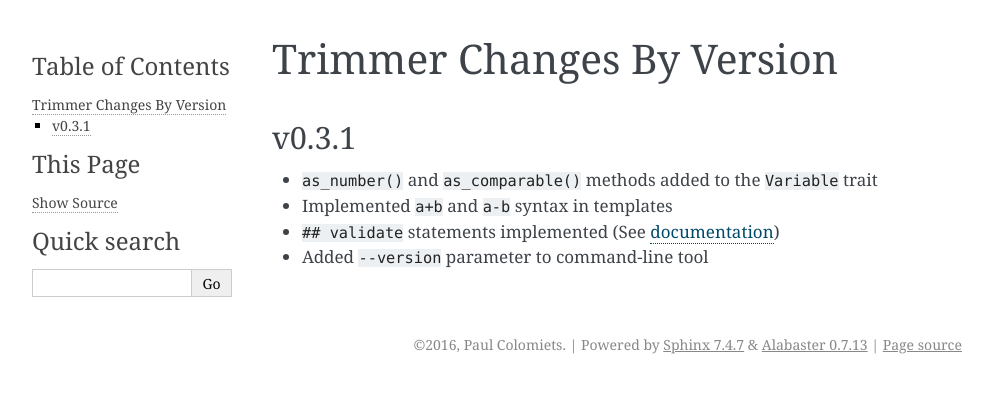
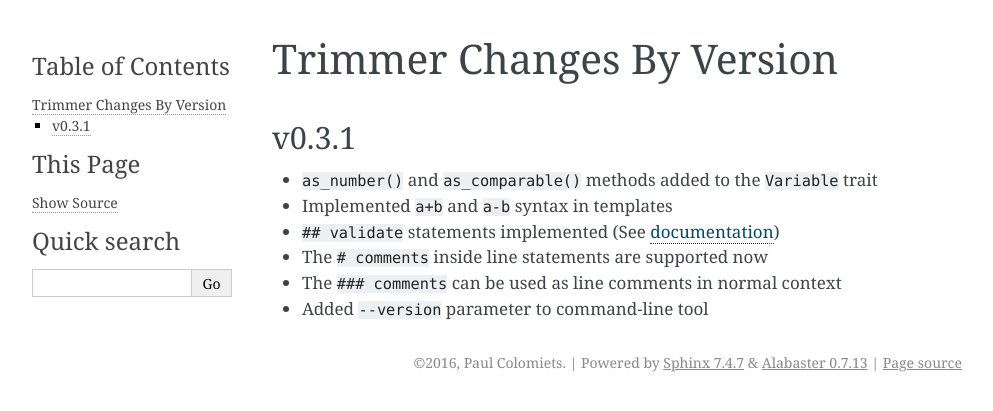
Before and after one commit to tailhook/trimmer, a Sphinx documentation site: the page built from doc/changelog.rst, in a window 1280 px wide. Shown: the top 411 px of the page, without its empty margins (148-1141 px from the left). Built offline with Sphinx 7.4.7, drawn with Linux system fonts in a browser that asks for light colours.

Commit message:
Add info about comments into a changelog

```diff
--- a/doc/changelog.rst
+++ b/doc/changelog.rst
@@ -11,4 +11,6 @@ v0.3.1
   trait
 * Implemented ``a+b`` and ``a-b`` syntax in templates
 * ``## validate`` statements implemented (See :ref:`documentation <validate>`)
+* The ``# comments`` inside line statements are supported now
+* The ``### comments`` can be used as line comments in normal context
 * Added ``--version`` parameter to command-line tool
```
